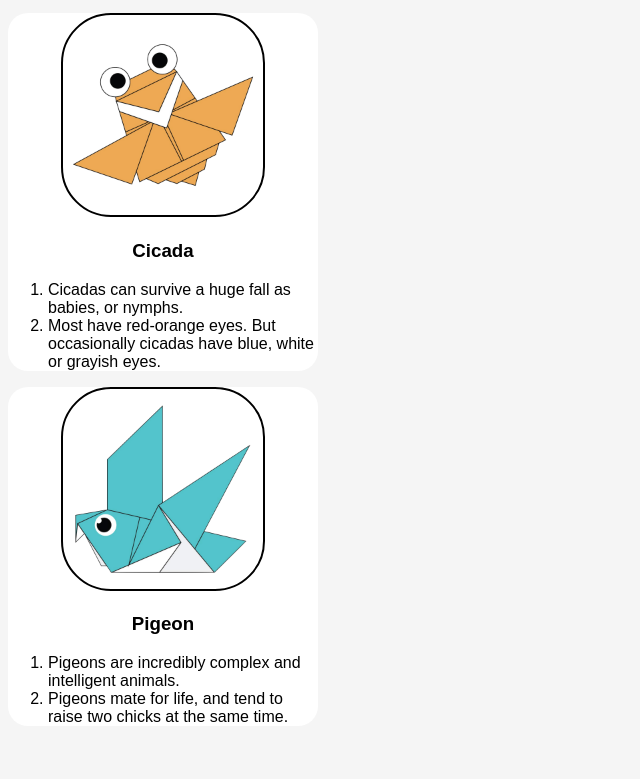
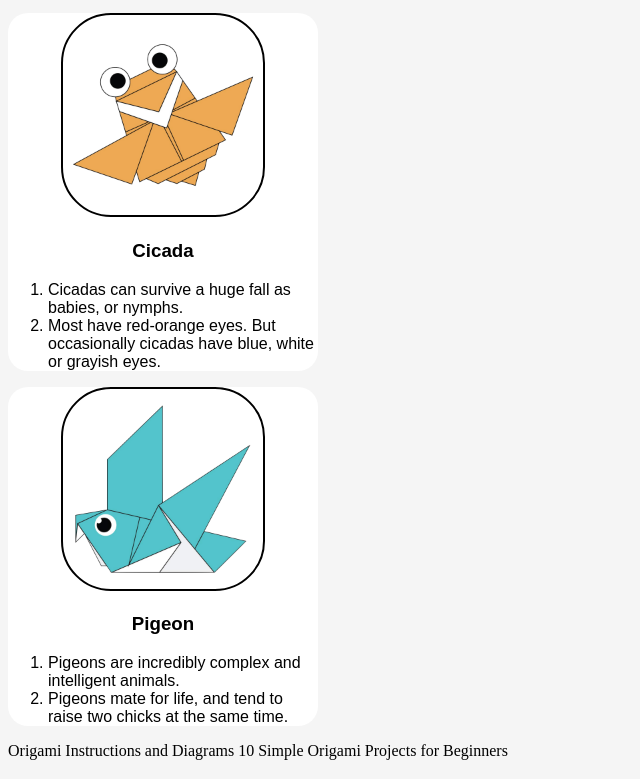
Before and after one commit to Arjunoza/project50, a plain HTML site: page index.html in a window 1280 px wide. Shown: the part 1645-2424 px from the top of the page, without its empty margins (0-640 px from the left). Before the commit the page ends 2387 px from the top, so only its background shows below. Drawn offline with Linux system fonts and the light colour scheme.

Commit message:
Update index.html

```diff
--- a/index.html
+++ b/index.html
@@ -115,6 +115,14 @@
 
     </div>
 
+
+        <p>
+            Origami Instructions and Diagrams
+            10 Simple Origami Projects for Beginners
+        </p>
+        <h3>
+
+
     </body>
 
 
```
